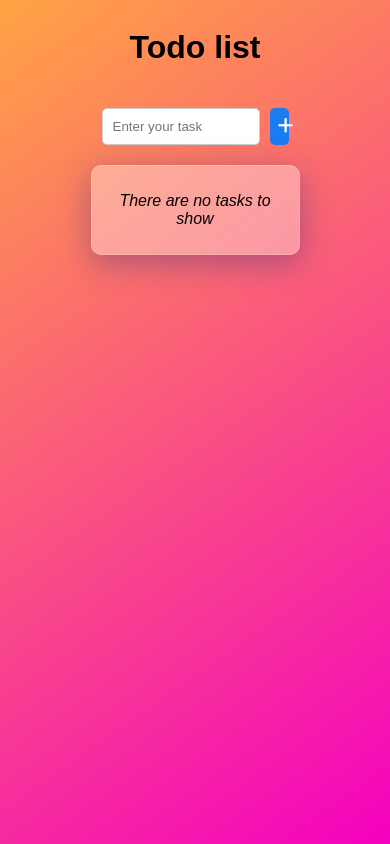
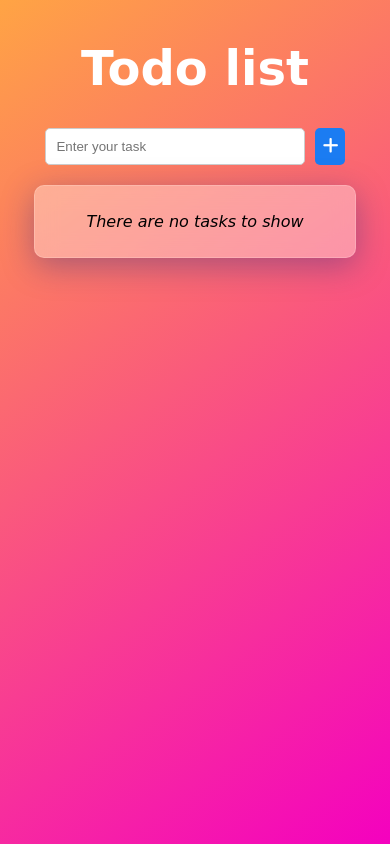
Before and after one commit to Alejandra-Villalobos/Todo-list-JS, a plain HTML site: page index.html in a window 390 px wide. Drawn offline with Linux system fonts and the light colour scheme; a web font is replaced by a local one.

Commit message:
🎨 Improved: Text fonts

```diff
--- a/index.html
+++ b/index.html
@@ -1,17 +1,29 @@
 <!DOCTYPE html>
 <html lang="en">
   <head>
-    <meta charset="UTF-8">
-    <meta name="viewport" content="width=device-width, initial-scale=1.0">
+    <meta charset="UTF-8" />
+    <meta name="viewport" content="width=device-width, initial-scale=1.0" />
     <title>Todo list</title>
-    <link rel="stylesheet" href="styles.css">
-    <link rel="stylesheet" href="https://cdnjs.cloudflare.com/ajax/libs/font-awesome/6.0.0-beta3/css/all.min.css">
+    <!--CSS-->
+    <link rel="stylesheet" href="styles.css" />
+    <!--Font Awesome Icons-->
+    <link
+      rel="stylesheet"
+      href="https://cdnjs.cloudflare.com/ajax/libs/font-awesome/6.0.0-beta3/css/all.min.css"
+    />
+    <!--Google Fonts-->
+    <link rel="preconnect" href="https://fonts.googleapis.com" />
+    <link rel="preconnect" href="https://fonts.gstatic.com" crossorigin />
+    <link
+      href="https://fonts.googleapis.com/css2?family=Edu+AU+VIC+WA+NT+Hand:wght@400..700&family=Pacifico&display=swap"
+      rel="stylesheet"
+    />
   </head>
   <body>
     <div id="container">
-        <h1>Todo list</h1>
+      <h1 id="title">Todo list</h1>
       <form>
-            <input type="text" id="input" placeholder="Enter your task">
+        <input type="text" id="input" placeholder="Enter your task" />
         <button type="submit" id="submit"><i class="fas fa-plus"></i></button>
       </form>
       <div id="list-container"></div>
--- a/styles.css
+++ b/styles.css
@@ -1,5 +1,7 @@
 body {
-  font-family: Arial, sans-serif;
+  font-family: "Edu AU VIC WA NT Hand", cursive;
+  font-weight: 400;
+  font-style: normal;
   background: rgb(255, 164, 68);
   background: linear-gradient(
     145deg,
@@ -7,6 +9,11 @@ body {
     rgba(244, 1, 191, 1) 100%
   );
   background-attachment: fixed;
+}
+
+#title {
+  font-size: 3em;
+  color: white;
 }
 
 #container {
@@ -26,7 +33,6 @@ form {
 #input {
   width: 90%;
   padding: 10px;
-  margin-top: 20px;
   border: 1px solid #ccc;
   border-radius: 5px;
   background-color: white;
@@ -36,7 +42,6 @@ form {
   width: 10%;
   padding: 8px;
   font-size: large;
-  margin-top: 20px;
   border: none;
   border-radius: 5px;
   background-color: #1b7cf2;
@@ -83,7 +88,7 @@ form {
   justify-content: space-between;
   align-items: center;
   padding: 10px;
-  border: 1px solid #ccc;
+  border-bottom: 1px solid #ccc;
   background-color: white;
 }
 
@@ -129,3 +134,13 @@ form {
   text-align: center;
   font-style: italic;
 }
+
+@media screen and (max-width: 800px) {
+  form {
+    width: 80%;
+  }
+
+  #list-container {
+    width: 80%;
+  }
+}
```
Lines whose indentation alone changed are shown as unchanged.
